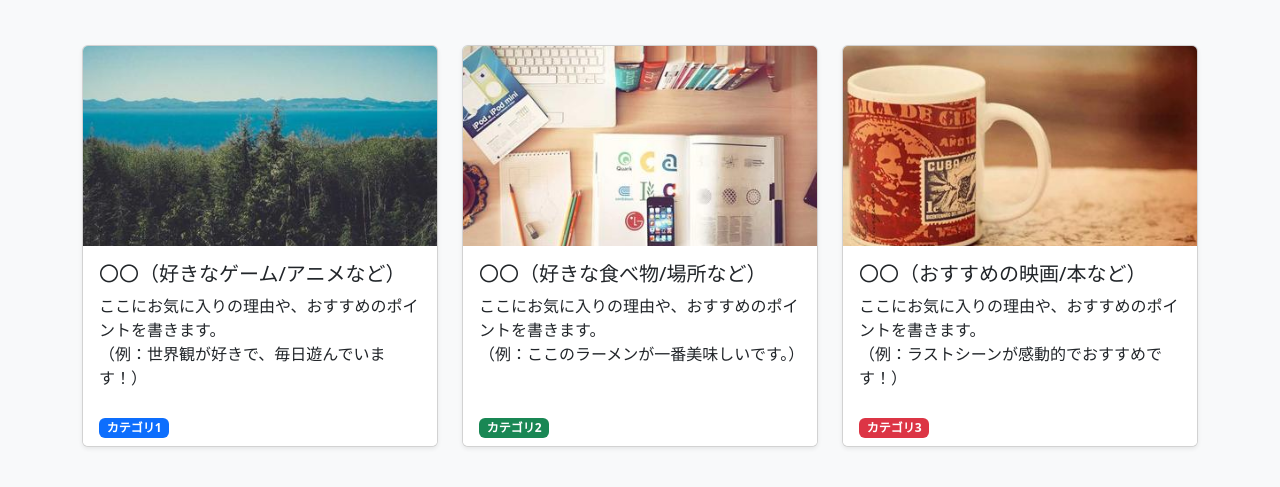
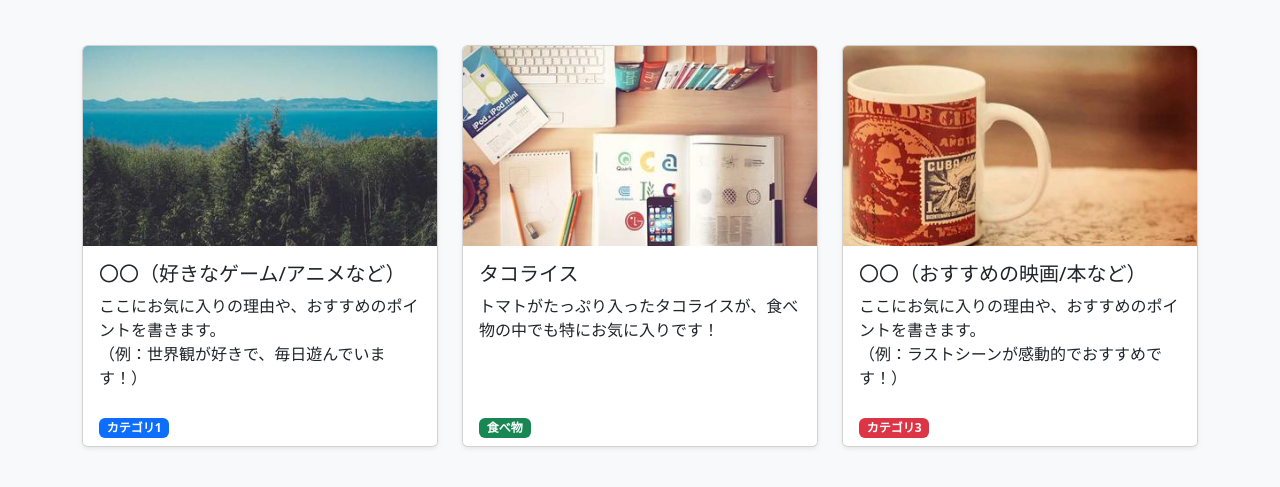
Before and after one commit to kazuhiro-oka-nnn/git_study2, a plain HTML site: page index.html in a window 1280 px wide. Shown: the part 137-624 px from the top of the page. Drawn offline with nearby package versions, Linux system fonts and the light colour scheme.

Commit message:
好きな食べ物を変更

```diff
--- a/index.html
+++ b/index.html
@@ -43,15 +43,14 @@
                 <div class="card h-100 shadow-sm">
                     <img src="img/img2.jpg" class="card-img-top" alt="お気に入り2の画像">
                     <div class="card-body">
-                        <h5 class="card-title">〇〇（好きな食べ物/場所など）</h5>
+                        <h5 class="card-title">タコライス</h5>
 
                         <p class="card-text">
-                            ここにお気に入りの理由や、おすすめのポイントを書きます。<br>
-                            （例：ここのラーメンが一番美味しいです。）
+                            トマトがたっぷり入ったタコライスが、食べ物の中でも特にお気に入りです！<br>
                         </p>
                     </div>
                     <div class="card-footer bg-white border-top-0">
-                        <span class="badge bg-success">カテゴリ2</span>
+                        <span class="badge bg-success">食べ物</span>
                     </div>
                 </div>
             </div>
```
